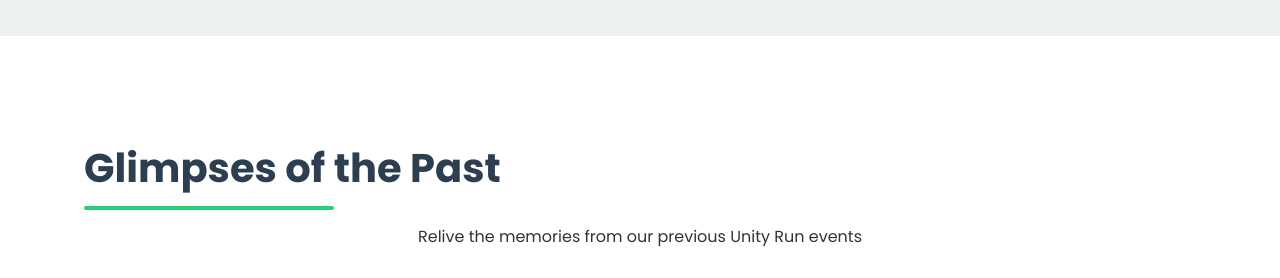
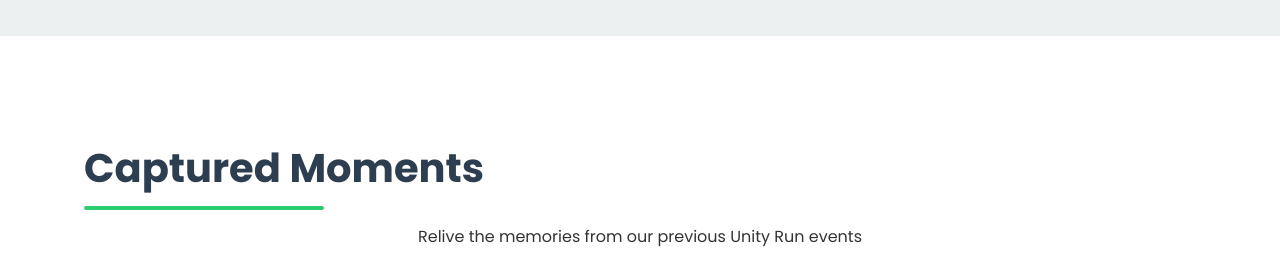
Before and after one commit to nk-gujjar/Unity-Run, a plain HTML site: page index.html in a window 1280 px wide. Shown: the part 1480-1758 px from the top of the page. Drawn offline with nearby package versions, Linux system fonts and the light colour scheme.

Commit message:
Update index.html

```diff
--- a/index.html
+++ b/index.html
@@ -88,7 +88,7 @@
     <!-- History Section -->
     <section class="history section-padding" id="history">
         <div class="container">
-            <h2 class="section-title" data-aos="fade-up">Glimpses of the Past</h2>
+            <h2 class="section-title" data-aos="fade-up">Captured Moments</h2>
             <p class="text-center" data-aos="fade-up" data-aos-delay="100">Relive the memories from our previous Unity Run events</p>
             <div class="gallery-grid">
                 <a href="img/img1.JPG" class="gallery-item" data-aos="zoom-in">
```
